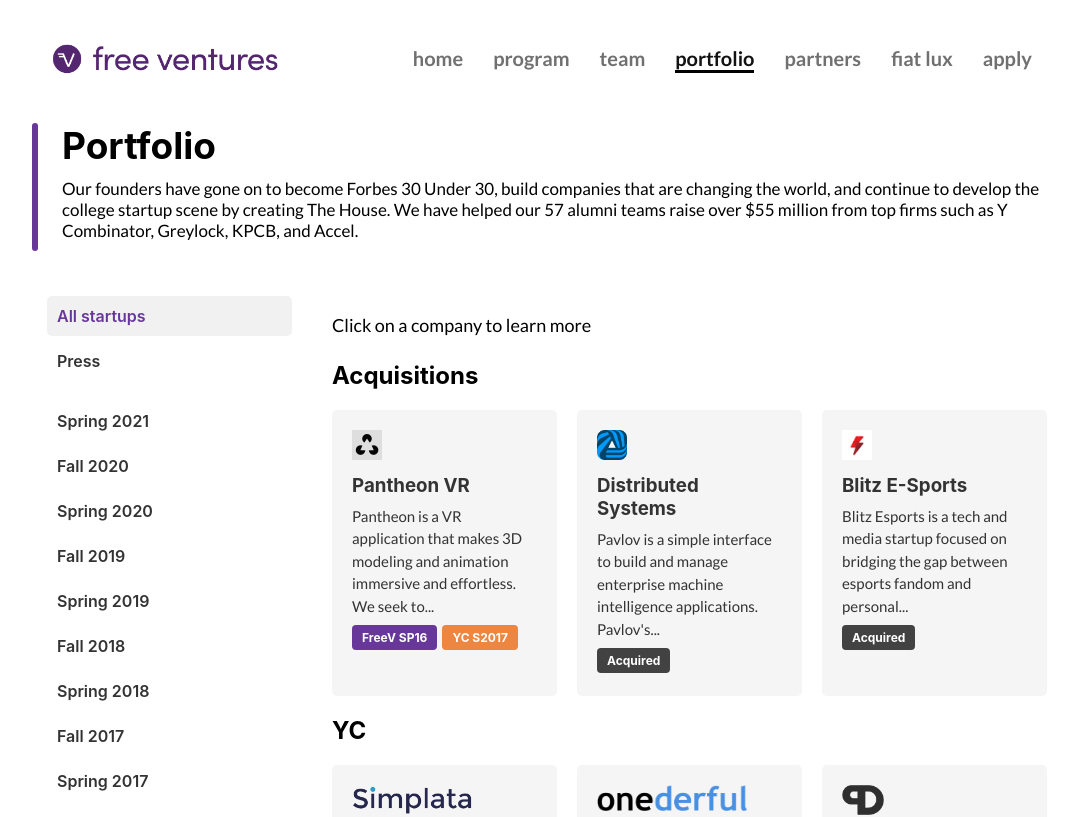
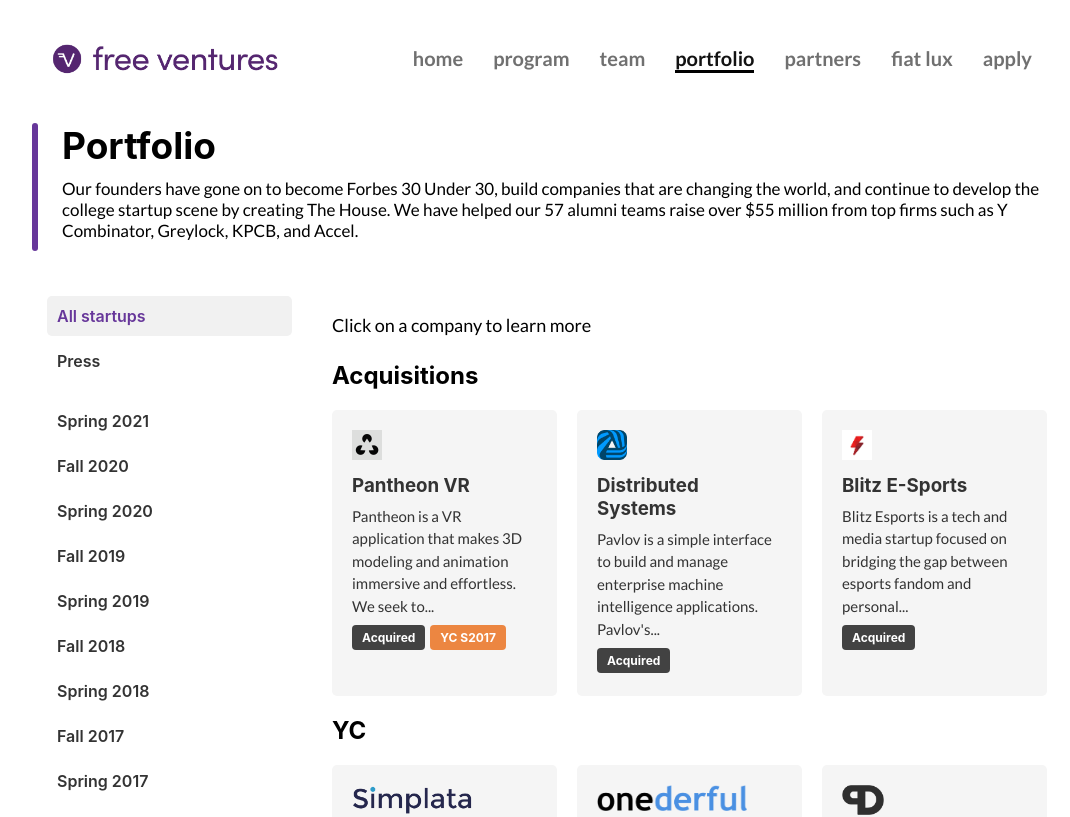
Before and after one commit to Free-Ventures-Cal/website, a React (Create React App) app: page /portfolio in a window 1280 px wide. Shown: the top 817 px of the page, without its empty margins (93-1163 px from the left). Built offline with nearby package versions, Linux system fonts and the light colour scheme.

Commit message:
[feat] update tags for pantheon

```diff
--- a/src/content/portfolio.js
+++ b/src/content/portfolio.js
@@ -624,8 +624,8 @@ let portfolioContent = {
                     logo: pantheon,
                     tags: [
                         {
-                            content: "FreeV SP16",
-                            backgroundColor: "#67379A"
+                            content: "Acquired",
+                            backgroundColor: "#424242"
                         },
                         {
                             content: "YC S2017",
```
